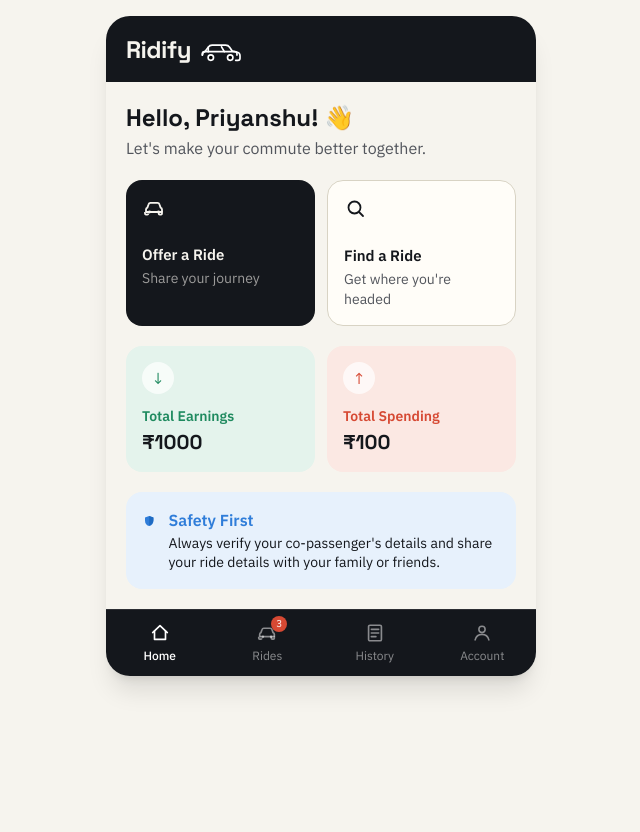
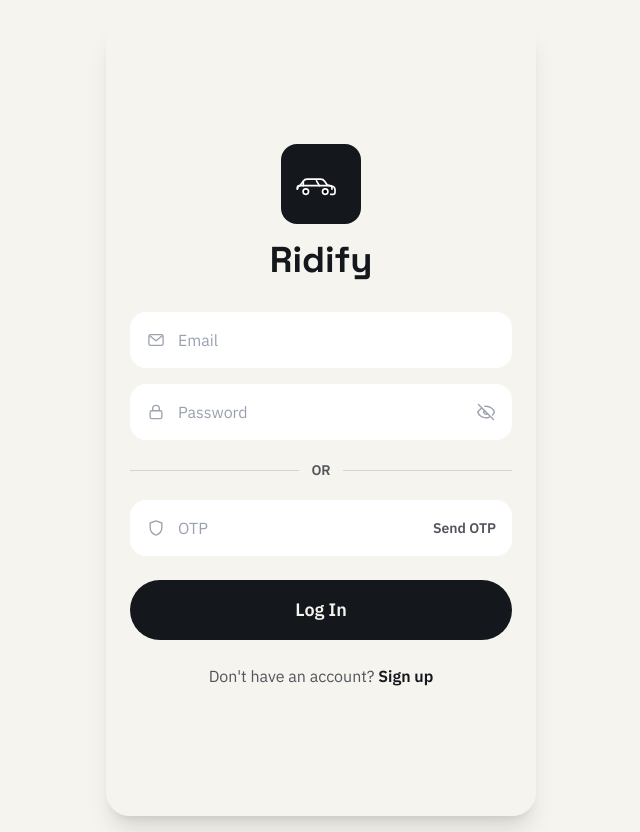
Before and after one commit to Hackotber-26/T06-HopSync, a React (Vite) app in the folder frontend/: page / in a window 1280 px wide. Shown: the whole page, without its empty margins (319-959 px from the left). Before the commit the page ends 800 px from the top, so only its background shows below. Built offline with nearby package versions, Linux system fonts and the light colour scheme.

Commit message:
Add Login and Signup screens
Match the existing Ridify design: black logo mark, Space Grotesk wordmark,
white pill fields on the paper background, email/password + OTP, linked
to each other and gating entry into the app.

```diff
--- a/frontend/src/App.jsx
+++ b/frontend/src/App.jsx
@@ -1,5 +1,7 @@
 import { useEffect, useRef, useState } from 'react';
 import BottomNav from './components/BottomNav';
+import Login from './screens/Login';
+import Signup from './screens/Signup';
 import Home from './screens/Home';
 import FindRide from './screens/FindRide';
 import AvailableRides from './screens/AvailableRides';
@@ -18,7 +20,7 @@ import { postedRide, ongoingRide } from './mock/data';
 const TABS = new Set(['home', 'activity', 'history', 'profile']);
 
 export default function App() {
-  const [screen, setScreen] = useState('home');
+  const [screen, setScreen] = useState('login');
   const [liveRole, setLiveRole] = useState('rider');
   const [locations, setLocations] = useState({ pickup: '', destination: '' });
   const [picker, setPicker] = useState({ field: 'pickup', from: 'findRide' });
@@ -52,6 +54,8 @@ export default function App() {
   }
 
   const screens = {
+    login: <Login navigate={navigate} />,
+    signup: <Signup navigate={navigate} />,
     home: <Home navigate={navigate} />,
     findRide: (
       <FindRide navigate={navigate} locations={locations} onPickLocation={openPicker} onSwapLocations={swapLocations} />
@@ -63,7 +67,7 @@ export default function App() {
     activity: <Activity navigate={navigate} />,
     rideDetail: <RideDetail navigate={navigate} />,
     history: <History navigate={navigate} />,
-    profile: <Profile onLogout={() => navigate('home')} />,
+    profile: <Profile onLogout={() => navigate('login')} />,
     live: <LiveRide navigate={navigate} role={liveRole} />,
     mapPicker: <MapPicker field={picker.field} onBack={() => setScreen(picker.from)} onConfirm={confirmLocation} />,
     chat: <Chat onBack={() => setScreen('live')} />,
--- /dev/null
+++ b/frontend/src/components/AuthField.jsx
@@ -0,0 +1,11 @@
+// Shared white pill field used on Login/Signup — icon, input, optional
+// right-side action (eye toggle, Send OTP).
+export default function AuthField({ icon, right, ...inputProps }) {
+  return (
+    <div className="flex items-center gap-3 bg-white rounded-2xl px-4 py-4">
+      {icon}
+      <input {...inputProps} className="flex-1 bg-transparent outline-none text-[16px] placeholder:text-gray-400" />
+      {right}
+    </div>
+  );
+}
--- a/frontend/src/icons.jsx
+++ b/frontend/src/icons.jsx
@@ -254,6 +254,31 @@ export const SendGlyph = ({ size = 18, color = 'currentColor' }) => (
   </svg>
 );
 
+export const EyeOffGlyph = ({ size = 20, color = 'currentColor' }) => (
+  <svg {...base(size)}>
+    <path
+      d="M3 3l18 18M10.6 5.2A10.6 10.6 0 0 1 12 5c5 0 9 3.5 10 7-.4 1.3-1.2 2.6-2.2 3.7M7 7.4C4.8 8.7 3.2 10.6 2 12c1 3.5 5 7 10 7 1.4 0 2.7-.3 3.9-.7M9.9 9.9a3 3 0 0 0 4.2 4.2"
+      stroke={color}
+      strokeWidth="1.7"
+      strokeLinecap="round"
+      strokeLinejoin="round"
+    />
+  </svg>
+);
+
+export const EyeGlyph = ({ size = 20, color = 'currentColor' }) => (
+  <svg {...base(size)}>
+    <path d="M2 12c1-3.5 5-7 10-7s9 3.5 10 7c-1 3.5-5 7-10 7s-9-3.5-10-7Z" stroke={color} strokeWidth="1.7" strokeLinejoin="round" />
+    <circle cx="12" cy="12" r="3" stroke={color} strokeWidth="1.7" />
+  </svg>
+);
+
+export const ShieldOutline = ({ size = 20, color = 'currentColor' }) => (
+  <svg {...base(size)}>
+    <path d="M12 3.5 5 6v5.5c0 4.6 3 7.8 7 9 4-1.2 7-4.4 7-9V6l-7-2.5Z" stroke={color} strokeWidth="1.6" strokeLinejoin="round" />
+  </svg>
+);
+
 export const LockGlyph = ({ size = 18, color = 'currentColor' }) => (
   <svg {...base(size)}>
     <rect x="5" y="10.5" width="14" height="9.5" rx="2" stroke={color} strokeWidth="1.6" />
--- /dev/null
+++ b/frontend/src/screens/Login.jsx
@@ -0,0 +1,61 @@
+import { useState } from 'react';
+import { CarLogo, MailGlyph, LockGlyph, EyeGlyph, EyeOffGlyph, ShieldOutline } from '../icons';
+import AuthField from '../components/AuthField';
+
+export default function Login({ navigate }) {
+  const [showPw, setShowPw] = useState(false);
+
+  return (
+    <div className="min-h-dvh bg-paper flex flex-col justify-center px-6 py-10">
+      <div className="flex flex-col items-center mb-8">
+        <div className="w-20 h-20 rounded-2xl bg-ink flex items-center justify-center mb-4">
+          <CarLogo />
+        </div>
+        <h1 className="font-display text-4xl font-extrabold">Ridify</h1>
+      </div>
+
+      <div className="space-y-4">
+        <AuthField icon={<MailGlyph size={20} color="#9CA3AF" />} placeholder="Email" type="email" />
+        <AuthField
+          icon={<LockGlyph size={20} color="#9CA3AF" />}
+          placeholder="Password"
+          type={showPw ? 'text' : 'password'}
+          right={
+            <button onClick={() => setShowPw((s) => !s)} aria-label="Toggle password visibility">
+              {showPw ? <EyeGlyph size={20} color="#9CA3AF" /> : <EyeOffGlyph size={20} color="#9CA3AF" />}
+            </button>
+          }
+        />
+
+        <div className="flex items-center gap-3 py-1">
+          <div className="flex-1 h-px bg-rule" />
+          <span className="text-sm font-semibold text-ink-soft">OR</span>
+          <div className="flex-1 h-px bg-rule" />
+        </div>
+
+        <AuthField
+          icon={<ShieldOutline size={20} color="#9CA3AF" />}
+          placeholder="OTP"
+          inputMode="numeric"
+          right={
+            <button className="text-sm font-semibold text-ink-soft shrink-0">Send OTP</button>
+          }
+        />
+
+        <button
+          onClick={() => navigate('home')}
+          className="w-full rounded-full bg-ink text-paper font-semibold text-lg py-4 mt-2"
+        >
+          Log In
+        </button>
+
+        <p className="text-center text-ink-soft mt-2">
+          Don't have an account?{' '}
+          <button onClick={() => navigate('signup')} className="font-bold text-ink">
+            Sign up
+          </button>
+        </p>
+      </div>
+    </div>
+  );
+}
--- /dev/null
+++ b/frontend/src/screens/Signup.jsx
@@ -0,0 +1,54 @@
+import { useState } from 'react';
+import { CarLogo, PersonGlyph, CakeGlyph, MailGlyph, LockGlyph, EyeGlyph, EyeOffGlyph, ShieldOutline } from '../icons';
+import AuthField from '../components/AuthField';
+
+export default function Signup({ navigate }) {
+  const [showPw, setShowPw] = useState(false);
+
+  return (
+    <div className="min-h-dvh bg-paper flex flex-col justify-center px-6 py-10">
+      <div className="flex flex-col items-center mb-8">
+        <div className="w-20 h-20 rounded-2xl bg-ink flex items-center justify-center mb-4">
+          <CarLogo />
+        </div>
+        <h1 className="font-display text-4xl font-extrabold">Ridify</h1>
+      </div>
+
+      <div className="space-y-4">
+        <AuthField icon={<PersonGlyph size={20} color="#9CA3AF" />} placeholder="Full Name" />
+        <AuthField icon={<CakeGlyph size={20} color="#9CA3AF" />} placeholder="Age" inputMode="numeric" />
+        <AuthField icon={<MailGlyph size={20} color="#9CA3AF" />} placeholder="Email" type="email" />
+        <AuthField
+          icon={<LockGlyph size={20} color="#9CA3AF" />}
+          placeholder="Password"
+          type={showPw ? 'text' : 'password'}
+          right={
+            <button onClick={() => setShowPw((s) => !s)} aria-label="Toggle password visibility">
+              {showPw ? <EyeGlyph size={20} color="#9CA3AF" /> : <EyeOffGlyph size={20} color="#9CA3AF" />}
+            </button>
+          }
+        />
+        <AuthField
+          icon={<ShieldOutline size={20} color="#9CA3AF" />}
+          placeholder="OTP"
+          inputMode="numeric"
+          right={<button className="text-sm font-semibold text-ink-soft shrink-0">Send OTP</button>}
+        />
+
+        <button
+          onClick={() => navigate('home')}
+          className="w-full rounded-full bg-ink text-paper font-semibold text-lg py-4 mt-2"
+        >
+          Create Account
+        </button>
+
+        <p className="text-center text-ink-soft mt-2">
+          Already have an account?{' '}
+          <button onClick={() => navigate('login')} className="font-bold text-ink">
+            Log in
+          </button>
+        </p>
+      </div>
+    </div>
+  );
+}
```
